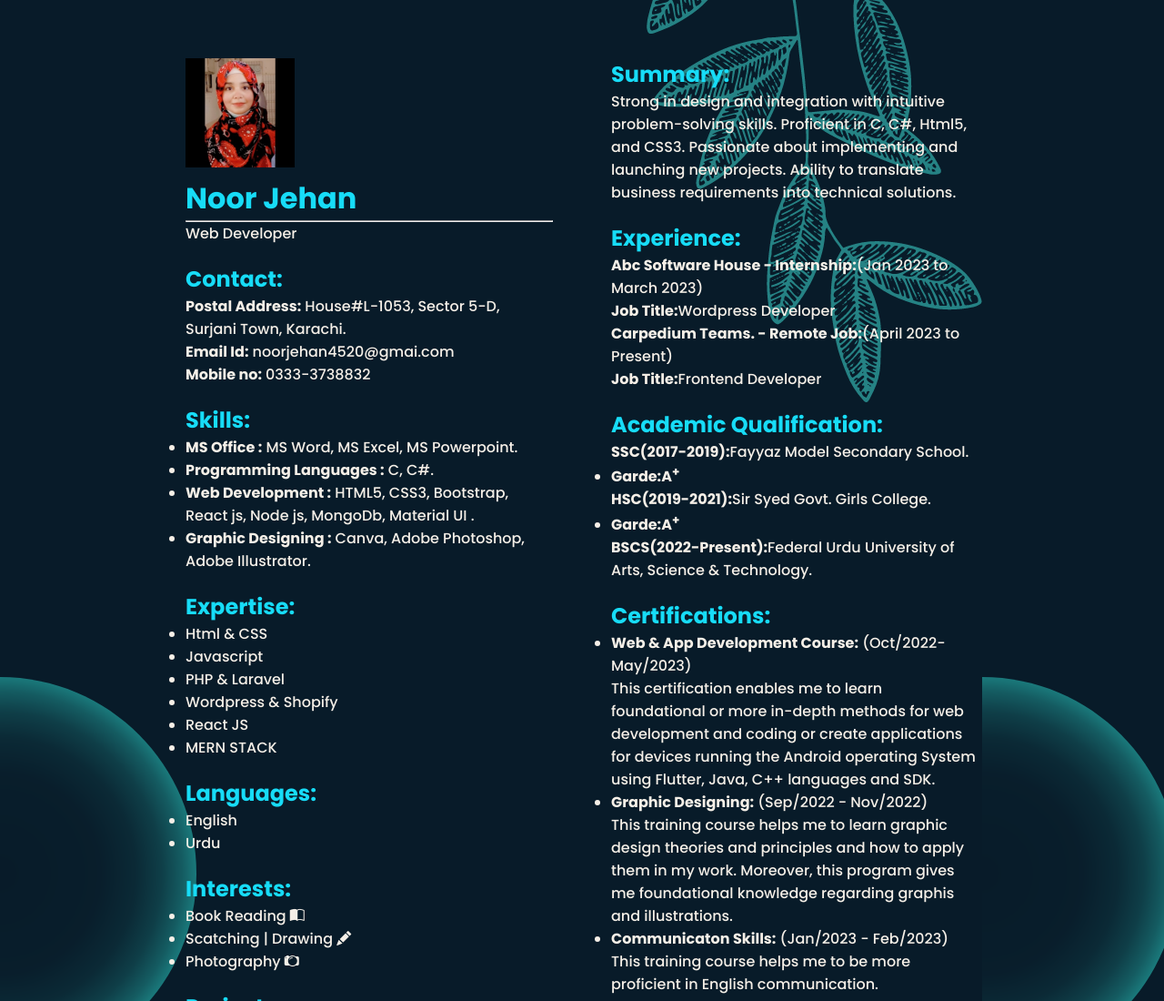
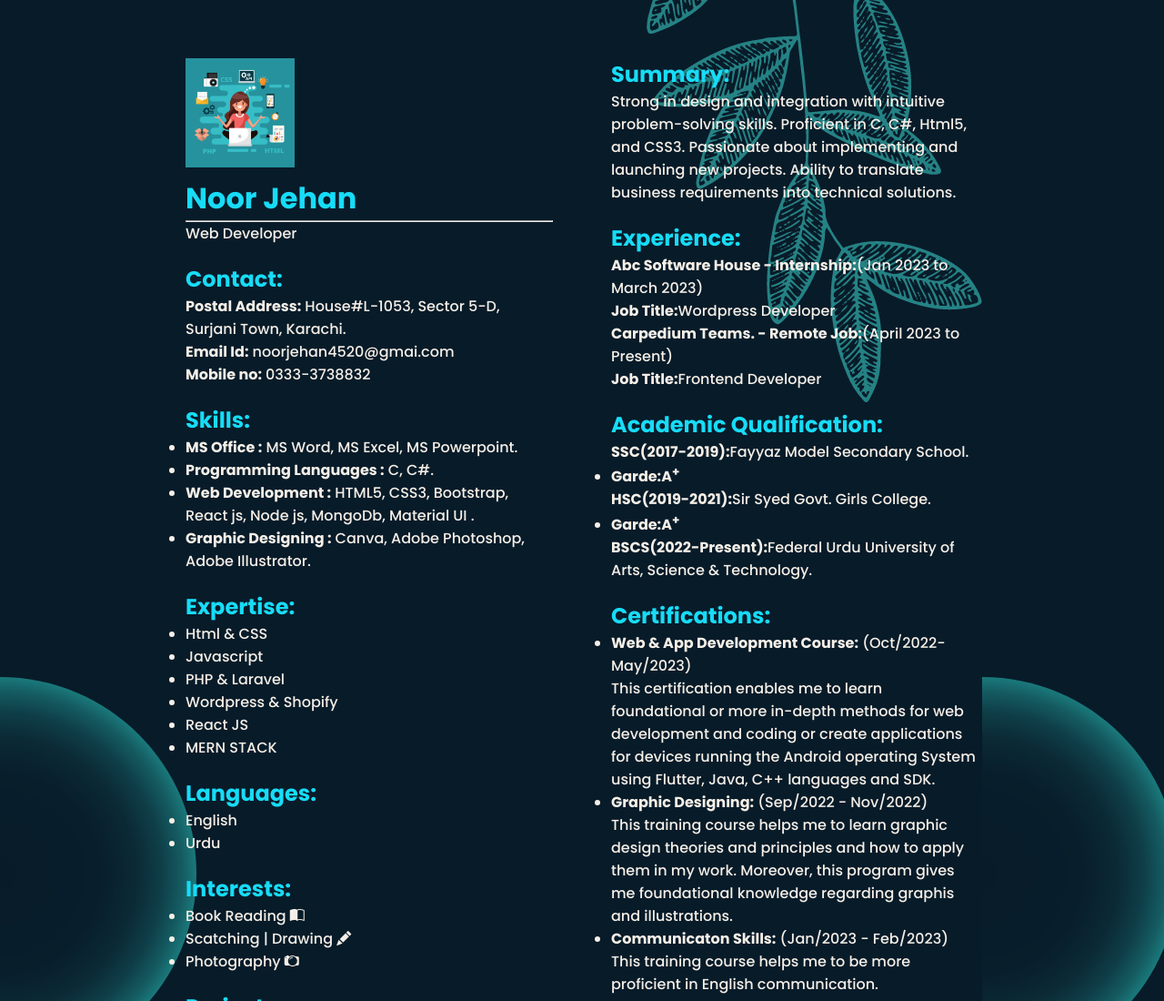
Before and after one commit to NoorJehan20/Resume, a plain HTML site: page index.html in a window 1280 px wide. Shown: the top 1100 px of the page at 91% size. Drawn offline with nearby package versions, Linux system fonts and the light colour scheme.

Commit message:
deletion

```diff
--- a/index.html
+++ b/index.html
@@ -11,7 +11,7 @@
     <div class="full">
         <div class="left">
             <div class="image">
-                <img src="image/20.jpeg" alt="Profile pic" height="120px">
+                <img src="/image/nj.jpg" alt="Profile pic" height="120px">
             </div>
 			<div class="My_Name">
                 <h1 class="title">Noor Jehan</h1>
```
Also changed, not shown: image/20.jpeg (deleted), image/nj.jpg (added).
